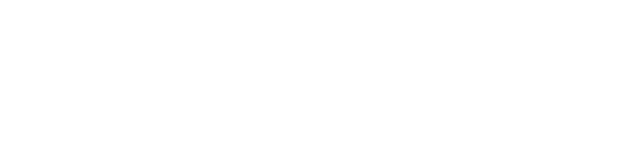
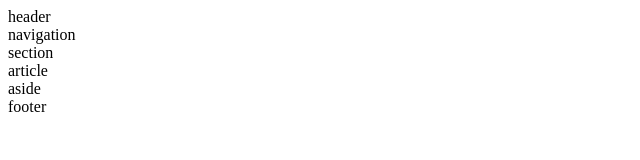
Before and after one commit to anahiramirez45/artv2470.github.io, a plain HTML site: page week03/layout02.html in a window 1280 px wide. Shown: the whole page, without its empty margins (0-640 px from the left). Drawn offline with Linux system fonts and the light colour scheme.

Commit message:
Update layout02.html

```diff
--- a/week03/layout02.html
+++ b/week03/layout02.html
@@ -9,13 +9,13 @@
 
 <body>
 
-  <header></header>
-  <nav></nav>
+  <header>header</header>
+  <nav>navigation</nav>
   <main>
-  <section></section>
-  <article></article>
+  <section>section</section>
+  <article>article</article>
   </main>
-  <aside></aside>
-  <footer></footer>
+  <aside>aside</aside>
+  <footer>footer</footer>
 </body>
 </html>
```
